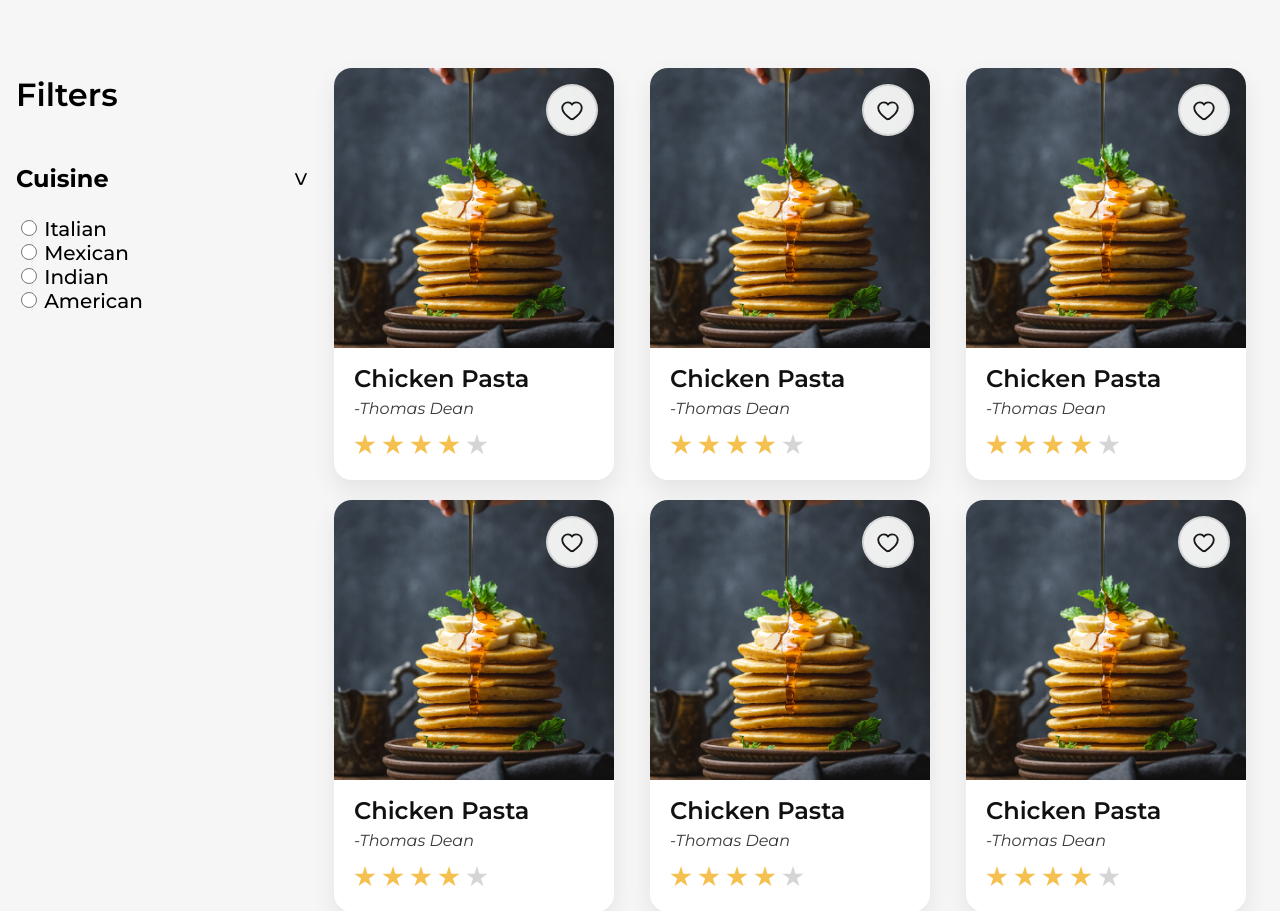
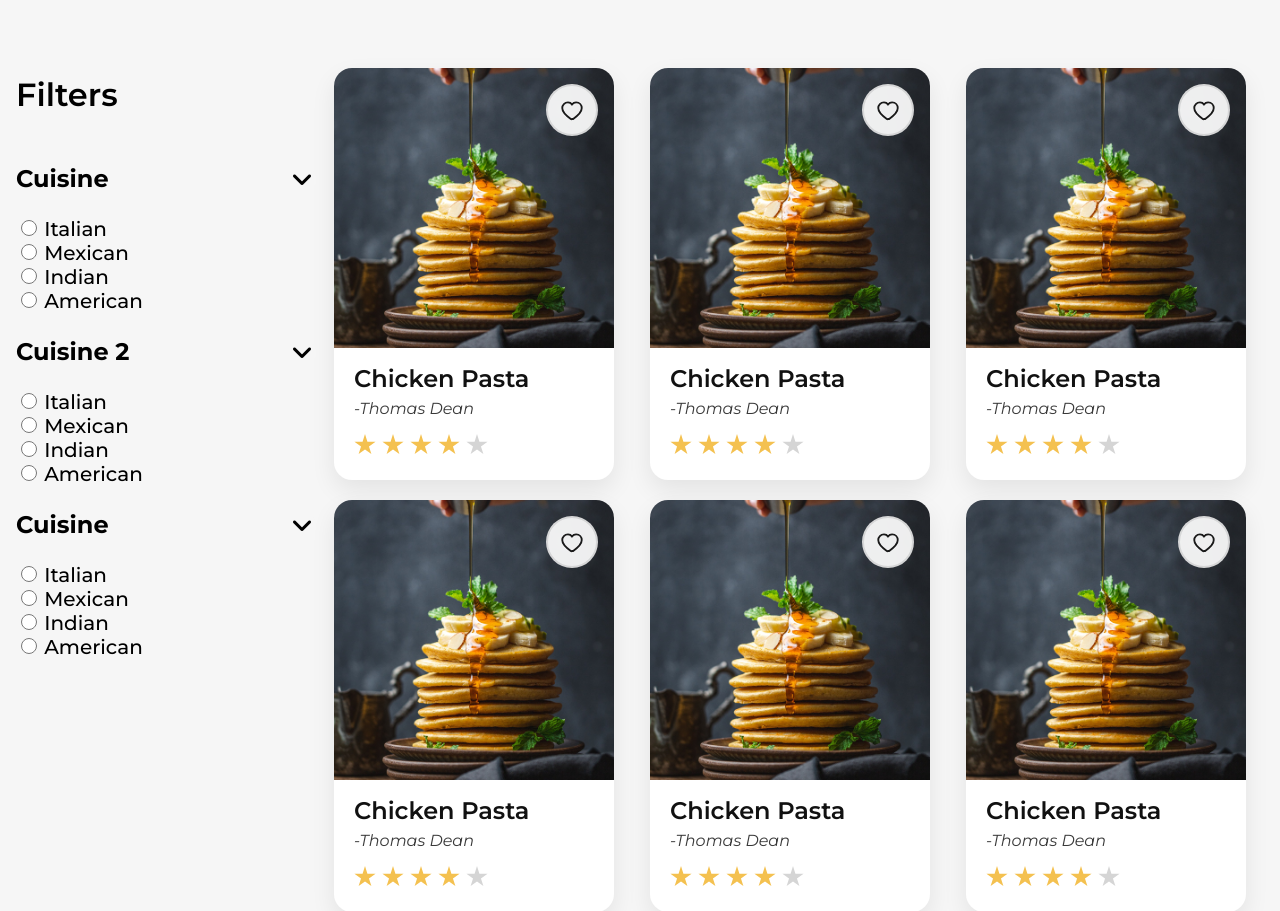
Before and after one commit to Khojayev12/udea-web-development-assignment, a Flask app: page /feed in a window 1280 px wide. Shown: the part 100-1011 px from the top of the page. Run offline with Flask 3, Linux system fonts and the light colour scheme.

Commit message:
feed filters section updated

```diff
--- a/static/styles/feed.css
+++ b/static/styles/feed.css
@@ -27,7 +27,7 @@
   border: none;
   font-size: 24px;
   font-style: bold;
-  transform: rotate(90deg);
+  transform: 0.3s;
   width: 30px;
   height: 30px;
   border-radius: 15px;
@@ -43,6 +43,15 @@
 .feed-subsection-open{
   display: block;
 }
+
+.dropdown-btn-close{
+  transform: rotate(0deg);
+}
+
+.dropdown-btn-open{
+  transform: rotate(90deg);
+}
+
 .feed-filter-option-input{
   width: 16px;
   height: 16px;
--- a/templates/pages/feed.html
+++ b/templates/pages/feed.html
@@ -3,12 +3,22 @@
 {% block body%}
 {% set card_image = url_for('static', filename='media/registration.png') %}
 <script>
-    const close_subsection = (section_id, new_state) =>{
-        if (new_state == 'open'){
-            document.getElementById(section_id).className = "feed-subsection-close";
+    let filter_subsections_statue = {
+        "feed-filter-subsection-1":'open',
+        "feed-filter-subsection-2":"open",
+        "feed-filter-subsection-3":"open"
+    }
+    const close_subsection = (section_id) =>{
+        var current_state = filter_subsections_statue[section_id]
+        if (current_state == 'open'){
+            document.getElementById(section_id).className = "feed-subsection-close ";
+            document.getElementById(section_id+"-btn").className = "feed-filter-subsection-btn dropdown-btn-close";
+            filter_subsections_statue[section_id] = "close"
         }
         else{
             document.getElementById(section_id).className = "feed-subsection-open";
+            document.getElementById(section_id+"-btn").className = "feed-filter-subsection-btn dropdown-btn-open";
+            filter_subsections_statue[section_id] = "open"
         }
     }
 </script>
@@ -18,9 +28,49 @@
         <div class="feed-filter-dropdown">
             <div class="feed-filter-sub-section" >
                 <h3 class="feed-filter-sub-title">Cuisine</h3>
-                <button class="feed-filter-subsection-btn">></button>
+                <button class="feed-filter-subsection-btn dropdown-btn-open" id="feed-filter-subsection-1-btn" onclick="close_subsection('feed-filter-subsection-1')">
+                    <i class="fa-solid fa-angle-right"></i>
+                </button>
             </div>
             <form class="feed-subsection-open" id="feed-filter-subsection-1">
+                <input type="radio" id="Italian" name="Cuisine" value="Italian" class="feed-filter-option-input">
+                <label for="Italian"  class="feed-filter-option">Italian</label><br>
+                <input type="radio" id="Mexican" name="Cuisine" value="Mexican" class="feed-filter-option-input">
+                <label for="Mexican"  class="feed-filter-option">Mexican</label><br>
+                <input type="radio" id="Indian" name="Cuisine" value="Indian" class="feed-filter-option-input">
+                <label for="Indian"  class="feed-filter-option">Indian</label><br>
+                <input type="radio" id="Indian" name="Cuisine" value="American" class="feed-filter-option-input">
+                <label for="American"  class="feed-filter-option">American</label>
+            </form>
+        </div>
+
+        <div class="feed-filter-dropdown">
+            <div class="feed-filter-sub-section" >
+                <h3 class="feed-filter-sub-title">Cuisine 2</h3>
+                <button class="feed-filter-subsection-btn dropdown-btn-open" id="feed-filter-subsection-2-btn" onclick="close_subsection('feed-filter-subsection-2')">
+                    <i class="fa-solid fa-angle-right"></i>
+                </button>
+            </div>
+            <form class="feed-subsection-open" id="feed-filter-subsection-2">
+                <input type="radio" id="Italian" name="Cuisine" value="Italian" class="feed-filter-option-input">
+                <label for="Italian"  class="feed-filter-option">Italian</label><br>
+                <input type="radio" id="Mexican" name="Cuisine" value="Mexican" class="feed-filter-option-input">
+                <label for="Mexican"  class="feed-filter-option">Mexican</label><br>
+                <input type="radio" id="Indian" name="Cuisine" value="Indian" class="feed-filter-option-input">
+                <label for="Indian"  class="feed-filter-option">Indian</label><br>
+                <input type="radio" id="Indian" name="Cuisine" value="American" class="feed-filter-option-input">
+                <label for="American"  class="feed-filter-option">American</label>
+            </form>
+        </div>
+
+        <div class="feed-filter-dropdown">
+            <div class="feed-filter-sub-section" >
+                <h3 class="feed-filter-sub-title">Cuisine</h3>
+                <button class="feed-filter-subsection-btn dropdown-btn-open" id="feed-filter-subsection-3-btn" onclick="close_subsection('feed-filter-subsection-3')">
+                    <i class="fa-solid fa-angle-right"></i>
+                </button>
+            </div>
+            <form class="feed-subsection-open" id="feed-filter-subsection-3">
                 <input type="radio" id="Italian" name="Cuisine" value="Italian" class="feed-filter-option-input">
                 <label for="Italian"  class="feed-filter-option">Italian</label><br>
                 <input type="radio" id="Mexican" name="Cuisine" value="Mexican" class="feed-filter-option-input">
```
